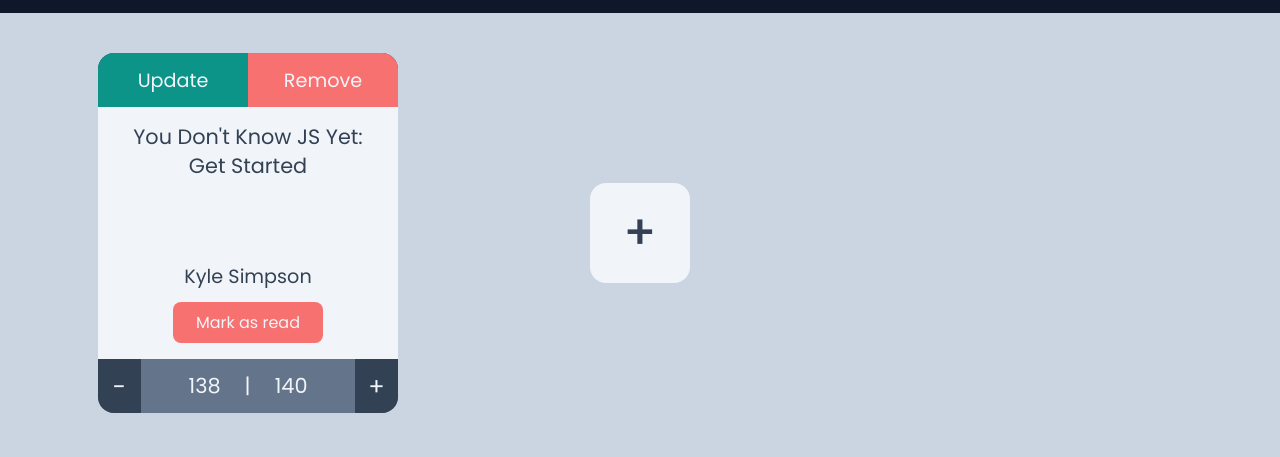
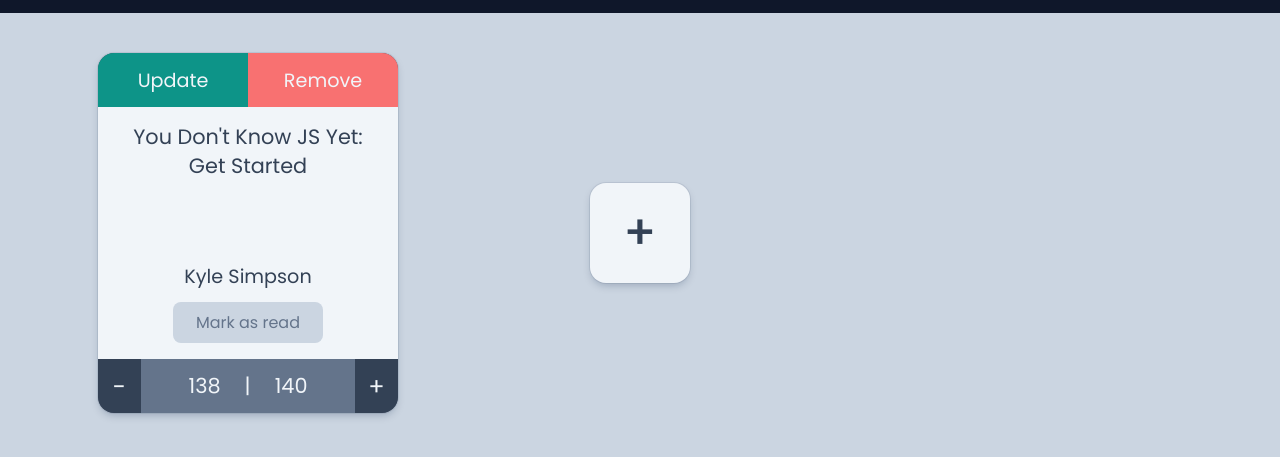
Before and after one commit to eLamine-dev/Library, a plain HTML site: page index.html in a window 1280 px wide. Shown: the part 83-540 px from the top of the page. Drawn offline with Linux system fonts and the light colour scheme.

Commit message:
box shadows

```diff
--- a/app.js
+++ b/app.js
@@ -74,7 +74,7 @@ function updateCard(bookCard, book) {
    </footer>
    `;
 
-   const readingToggle = bookCard.querySelector('.reading-toggle');
+   const readingToggle = bookCard.querySelector('.card-progress');
    if (book.read) readingToggle.style.backgroundColor = 'var(--green)';
 
    return bookCard;
--- a/style.css
+++ b/style.css
@@ -80,6 +80,13 @@ header h1 {
    word-wrap: break-word;
    text-align: center;
    gap: 16px;
+   transition: 0.3s;
+   box-shadow: rgba(9, 30, 66, 0.25) 0px 4px 8px -2px,
+      rgba(9, 30, 66, 0.08) 0px 0px 0px 1px;
+}
+
+.book-card:hover {
+   transform: translate(0, -3px);
 }
 
 .book-card header {
@@ -116,8 +123,8 @@ header h1 {
 .reading-toggle {
    align-self: center;
    width: 50%;
-   color: var(--lighter);
-   background-color: var(--red);
+   color: var(--medium);
+   background-color: var(--light);
    padding: 8px;
    font-size: 1rem;
    border-radius: 0.5rem;
@@ -144,6 +151,7 @@ header h1 {
 
 .update-book {
    border-radius: 1rem 0 0 0;
+   background-color: var(--green);
 }
 
 .progress-button {
@@ -198,6 +206,8 @@ button:active {
    transition: 500ms;
    background-color: var(--lighter);
    outline: none;
+   box-shadow: rgba(9, 30, 66, 0.25) 0px 4px 8px -2px,
+      rgba(9, 30, 66, 0.08) 0px 0px 0px 1px;
 }
 
 #new-book-btn:hover {
@@ -288,8 +298,7 @@ button:active {
    background-color: var(--red);
 }
 
-#submit-new-book,
-.update-book {
+#submit-new-book {
    background-color: var(--green);
 }
 
```
